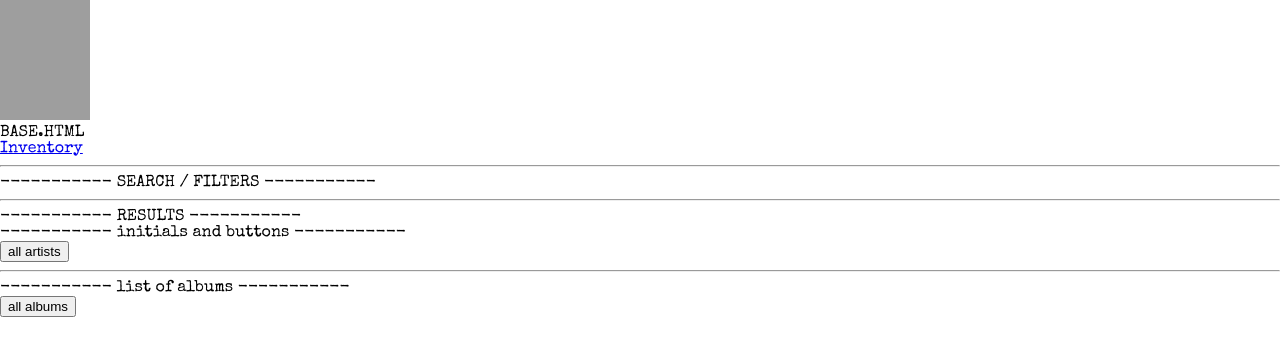
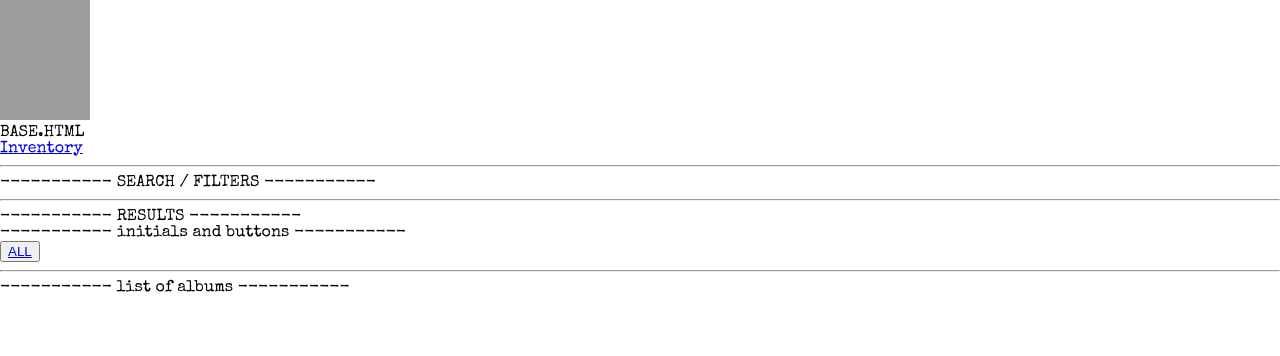
Before and after one commit to StBinando/week_05-personal_project, a Flask app: page /inventory/1 in a window 1280 px wide. Shown: the top 356 px of the page. Run offline with Flask 2, Linux system fonts and the light colour scheme; data that the repository does not hold is empty; some libraries are stand-ins or nearby versions; some web fonts are replaced; grey boxes are pictures that could not be loaded.

Commit message:
amends buttons in inventory.html and refines output list

```diff
--- a/code/controllers/items_controller.py
+++ b/code/controllers/items_controller.py
@@ -30,4 +30,4 @@ def inventory(selection = "all_albums"):
                 selected_artists.append(artist)
     all_items_unsorted = item_repository.show_all()
     all_items_sorted = sorted(all_items_unsorted, key=lambda item: (item.album.artist.last_name, item.album.title, item.support))
-    return render_template("inventory.html", all_items = all_items_sorted, all_artists = selected_artists, initials = initials)
+    return render_template("inventory.html", all_items = all_items_sorted, all_artists = selected_artists, initials = initials, selection = selection)
--- a/code/templates/inventory.html
+++ b/code/templates/inventory.html
@@ -7,20 +7,21 @@
     <main>
         <p>----------- RESULTS -----------</p>
         <p>----------- initials and buttons -----------</p>
+        <button><a href="/inventory/all_albums">ALL</a></button>
         {% for initial in initials %}
             <button><a href="/inventory/{{initial}}">{{initial}}</a></button>
         {% endfor %}
-        <button>all artists</button>
         <hr>
 
 
 
         <p>----------- list of albums -----------</p>
         <section>
-            <button>all albums</button>
-            {% for artist in all_artists %}
+            {% for initial in initials %}
+                <img src="/static/img/letters/{{initial}}.jpeg" alt={{initial}} width="50px" height="50px">
+
+                {% for artist in all_artists if artist.last_name[0] == initial %}
                     <p>
-                    <!-- {{artist.last_name}} -->
                         {{("" if artist.first_name == None else artist.first_name+" ")+artist.last_name}}
                     </p>
                     {% for item in all_items if item.album.artist.last_name == artist.last_name %}
@@ -37,6 +38,9 @@
                     <p>------------------------------------</p>
                 {% endfor %}
 
+            {% endfor %}
+
+
         </section>
     </main>
 {% endblock %}
```
Also changed, not shown: code/static/img/letters/A.jpeg (added). Lines whose indentation alone changed are shown as unchanged.
